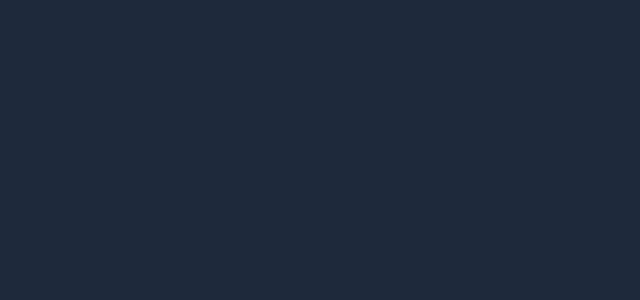
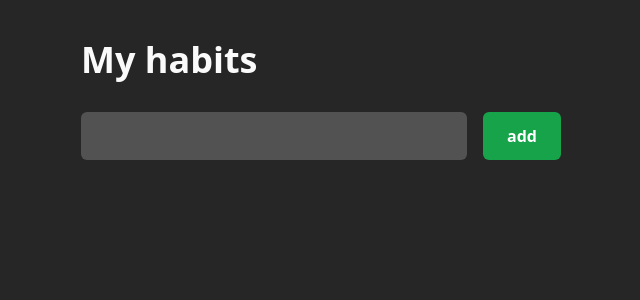
Before and after one commit to GuidoCarda/doguihabits, a React (Vite) app: page / in a window 1280 px wide. Shown: the top 300 px of the page, without its empty margins (319-959 px from the left). Built offline with nearby package versions, Linux system fonts and the light colour scheme.

Commit message:
habits store implementation sort of?

```diff
--- a/src/App.jsx
+++ b/src/App.jsx
@@ -1,7 +1,60 @@
 import "./App.css";
+import useHabitsStore from "./store";
+import { shallow } from "zustand/shallow";
 
 function App() {
-  return <div className="min-h-screen bg-slate-800"></div>;
+  const habits = useHabitsStore((state) => state.habits);
+  const createHabit = useHabitsStore((state) => state.createHabit);
+
+  console.log(habits);
+
+  return (
+    <main className="min-h-screen bg-neutral-800 text-neutral-50">
+      <section className="max-w-lg mx-auto py-10 px-4">
+        <h1 className="font-bold text-4xl mb-8">My habits</h1>
+        <div className="flex gap-4">
+          <Input />
+          <button
+            className="flex-shrink-0 px-6 font-bold h-12 bg-green-600 text-white   rounded-md"
+            onClick={createHabit}
+          >
+            add
+          </button>
+        </div>
+
+        <ul className="mt-10">
+          {Boolean(habits.length) &&
+            habits.map((habit, index) => (
+              <li key={index} className="flex flex-wrap gap-2">
+                {habit.days.map((day) => (
+                  <span className="h-10 w-10 flex flex-col bg-slate-700 rounded-md"></span>
+                ))}
+              </li>
+            ))}
+        </ul>
+      </section>
+    </main>
+  );
 }
 
+const Input = () => {
+  const [input, setInput] = useHabitsStore(
+    (state) => [state.input, state.setInput],
+    shallow
+  );
+
+  const handleChange = (e) => setInput(e.target.value);
+
+  return (
+    <>
+      <input
+        className="bg-neutral-600 w-full h-12 px-2 rounded-md outline-none border-none "
+        type="text"
+        value={input}
+        onChange={handleChange}
+      />
+    </>
+  );
+};
+
 export default App;
--- a/src/store.jsx
+++ b/src/store.jsx
@@ -1,5 +1,37 @@
 import { create } from "zustand";
 
-const useHabitsStore = create((set) => ({}));
+const day = {
+  id: 1,
+  state: "pending",
+};
+
+const habit = {
+  id: "",
+  title: "",
+  days: Array(30)
+    .fill("")
+    .map((_, idx) => ({ id: idx, state: "pending" })),
+};
+
+const useHabitsStore = create((set, get) => ({
+  habits: [],
+  input: "",
+  setInput: (userInput) => set(() => ({ input: userInput })),
+  createHabit: () =>
+    set(() => ({
+      habits: [
+        ...get().habits,
+        { ...habit, id: randomId(), title: get().input },
+      ],
+      input: "",
+    })),
+  updateHabit: () => set(() => ({})),
+}));
 
 export default useHabitsStore;
+
+const randomId = (length = 6) => {
+  return Math.random()
+    .toString(36)
+    .substring(2, length + 2);
+};
```
